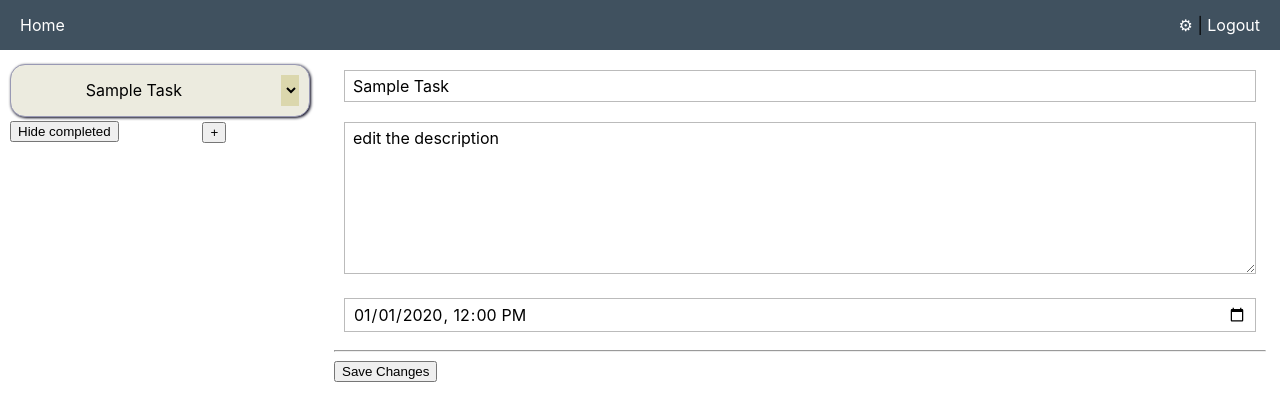
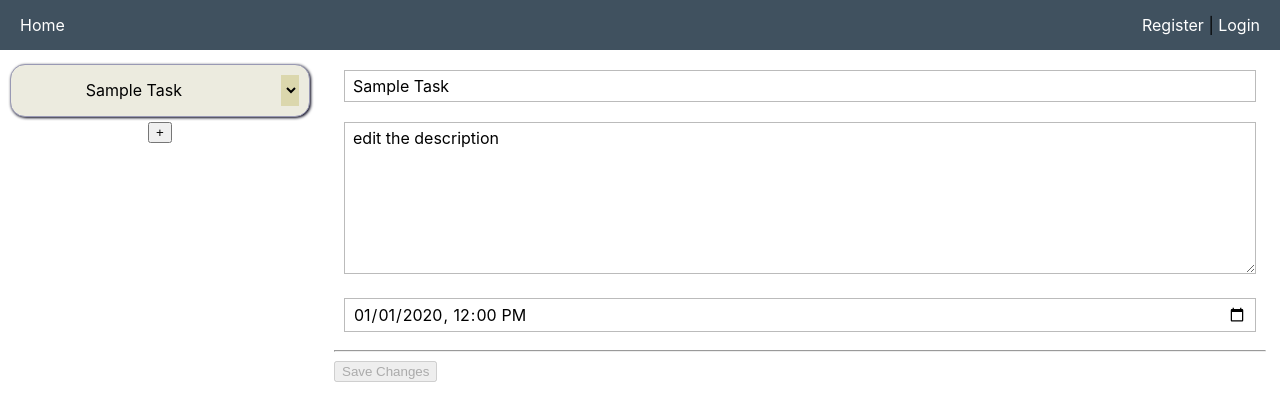
Before and after one commit to fishjaam/task-manager2, a React (Create React App) app: page / in a window 1280 px wide. Shown: the top 420 px of the page. Built offline with nearby package versions, Linux system fonts and the light colour scheme.

Commit message:
conditionally display toggle button

```diff
--- a/src/Containers/item-list.js
+++ b/src/Containers/item-list.js
@@ -18,6 +18,7 @@ class ItemList extends Component {
         let parsedDate = null;
         let dueDateExists;
         let toggleButtonText = this.props.showCompleted ? 'Hide completed' : 'Show completed'
+        let showToggleButton = false;
 
         const displayTasks = this.props.tasks.map(task => {
             dueDateExists = task.dueDate ? true: false;
@@ -39,6 +40,7 @@ class ItemList extends Component {
                     break;
                 case 'complete':
                     style = styles.complete;
+                    showToggleButton = true;
                     break;
                 default:
                     style = styles.ontime;
@@ -59,6 +61,12 @@ class ItemList extends Component {
                 )
             }
         })
+
+        //only show button if a completed task exists
+        let toggleButton = showToggleButton ? <button style={{float: "left"}}
+                                onClick={() => this.props.onToggleTaskDisplay()}>
+                                {toggleButtonText}
+                            </button> : null
         return (
             <div className={styles.body}>
 
@@ -66,12 +74,9 @@ class ItemList extends Component {
                 <div className={styles.addButton}>
                     <button
                         onClick={this.addNewTask}
-                        disabled={!this.props.authenticated}> +
+                        disabled={!this.props.authenticated && !this.props.firstPageLoad}> +
                     </button>
-                    <button style={{float: "left"}}
-                        onClick={() => this.props.onToggleTaskDisplay()}>
-                        {toggleButtonText}
-                    </button>
+                    {toggleButton}
                 </div>
             </div>
         )
@@ -82,6 +87,7 @@ const mapStateToProps = state => {
     return {
         tasks: state.tasks.tasks,
         authenticated: state.auth.authenticated,
+        firstPageLoad: state.auth.firstPageLoad,
         showCompleted: state.tasks.showCompleted
     }
 };
--- a/src/store/reducers/auth-reducer.js
+++ b/src/store/reducers/auth-reducer.js
@@ -2,7 +2,8 @@
 const initialState = {
     token: null,
     userID: null,
-    authenticated: true,
+    authenticated: false,
+    firstPageLoad: true,
     errorMessage: null
 }
 
```
